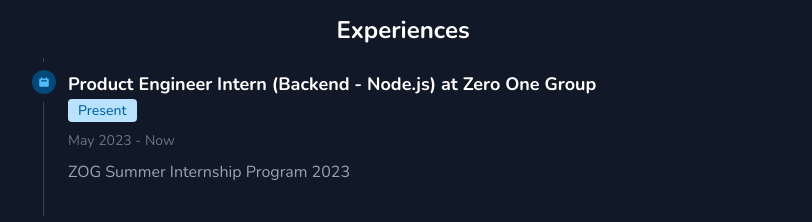
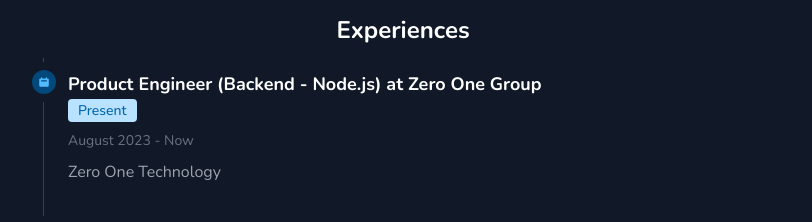
Before and after one commit to zekhoi/v3.zekhoi.dev, a Next.js app: page / in a window 1280 px wide. Shown: the part 526-748 px from the top of the page, without its empty margins (237-1049 px from the left). Built offline with nearby package versions, Linux system fonts and the light colour scheme; no server answers.

Commit message:
chore: update latest work experience

```diff
--- a/data/experiences.js
+++ b/data/experiences.js
@@ -1,7 +1,14 @@
 module.exports = [
   {
+    startTime: "August 2023",
+    endTime: "Now",
+    role: "Product Engineer (Backend - Node.js)",
+    company: "Zero One Group",
+    description: "Zero One Technology",
+  },
+  {
     startTime: "May 2023",
-    endTime: "Now",
+    endTime: "August 2023",
     role: "Product Engineer Intern (Backend - Node.js)",
     company: "Zero One Group",
     description: "ZOG Summer Internship Program 2023",
```
